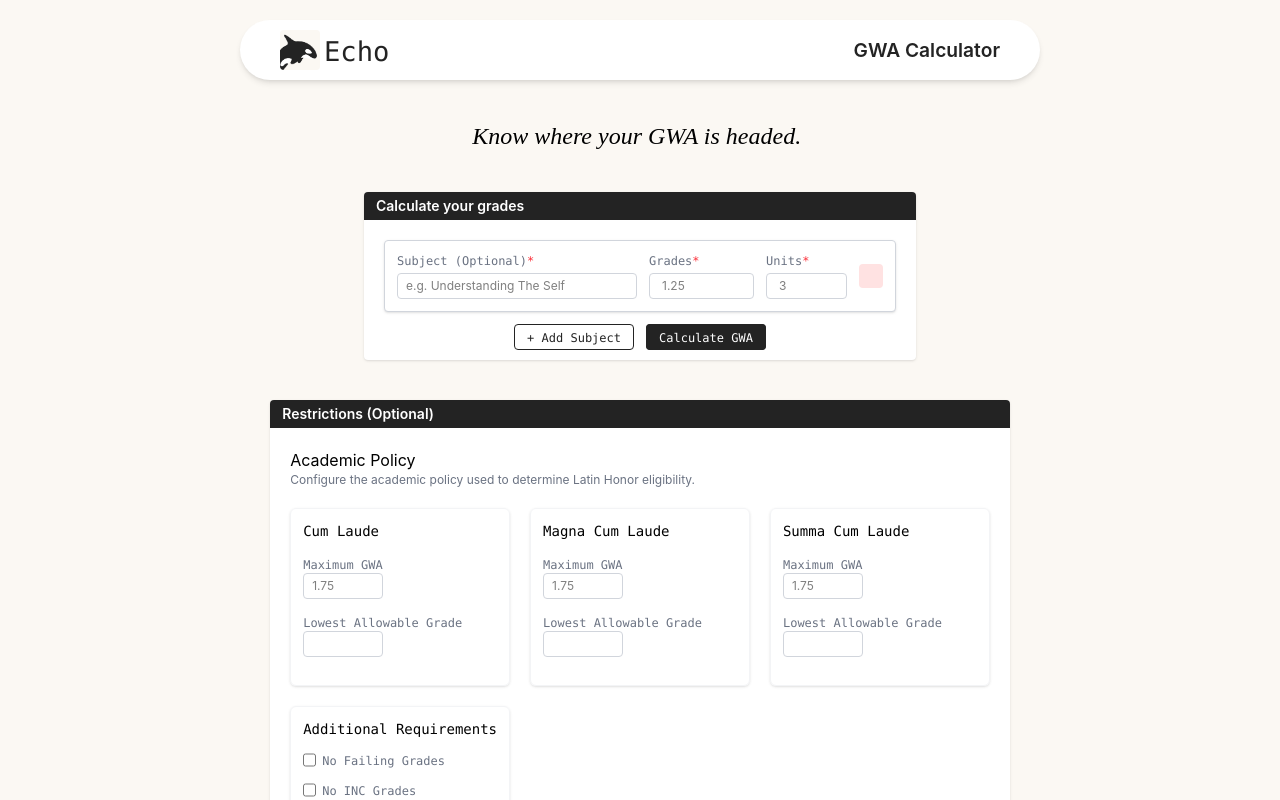
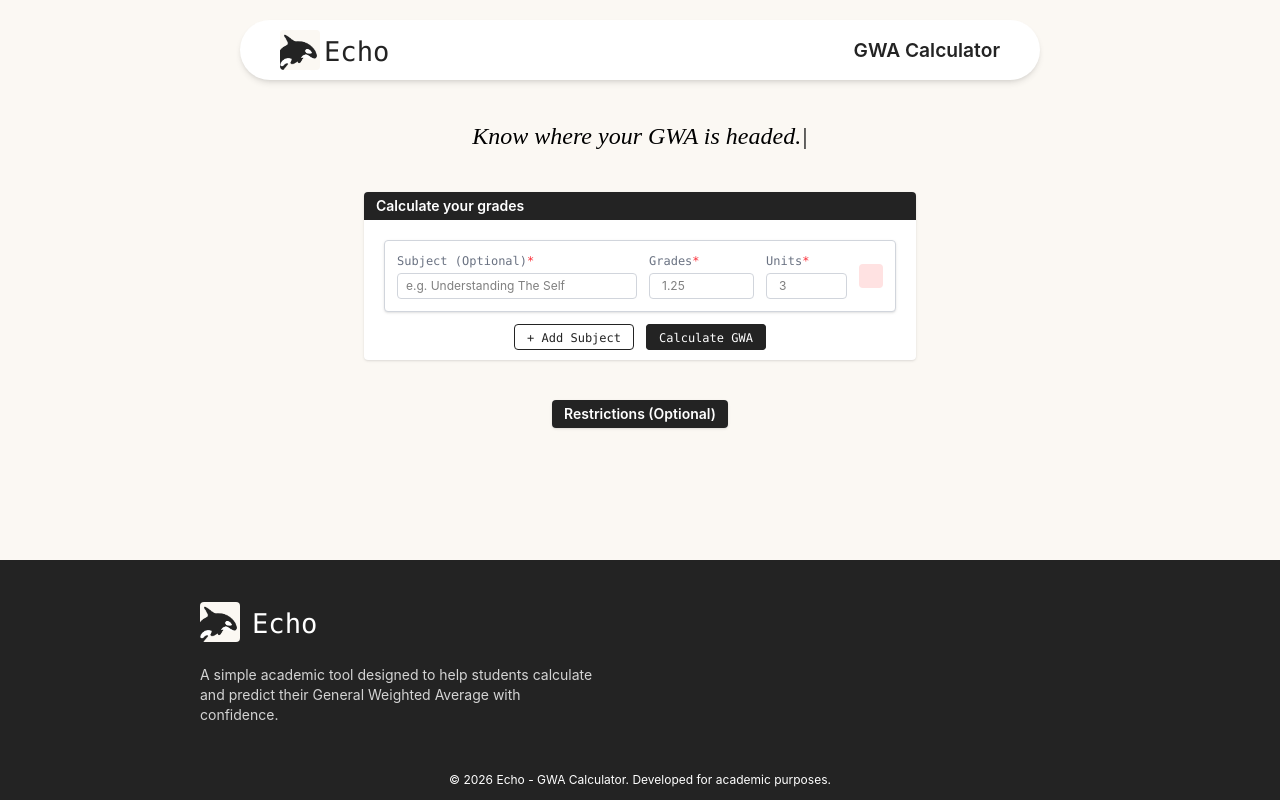
Before and after one commit to eli-fstn/Echo, a React (Vite) app: page / in a window 1280 px wide. Shown: the top 800 px of the page. Built offline with nearby package versions, Linux system fonts and the light colour scheme; some icons are missing; a web font is replaced by a local one.

Commit message:
feat: partial UI of a customizable academic policy to ensure latin eligibility

```diff
--- a/src/pages/Dashboard.tsx
+++ b/src/pages/Dashboard.tsx
@@ -132,9 +132,9 @@ function Dashboard() {
         <p className="bg-[#232323] text-sm w-full text-white font-semibold px-3 py-1">Restrictions (Optional)</p>
 
         <div className="">
-          <RestrictionCard
+          {/* <RestrictionCard
 
-          />
+          /> */}
         </div>
       </div>
 
```
